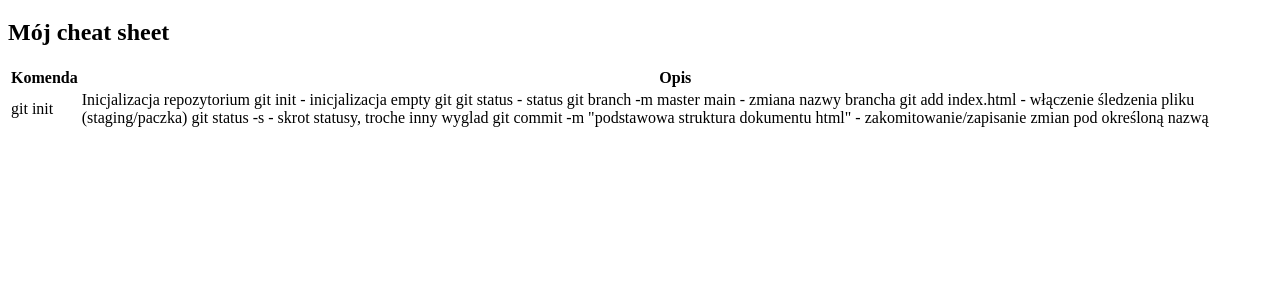
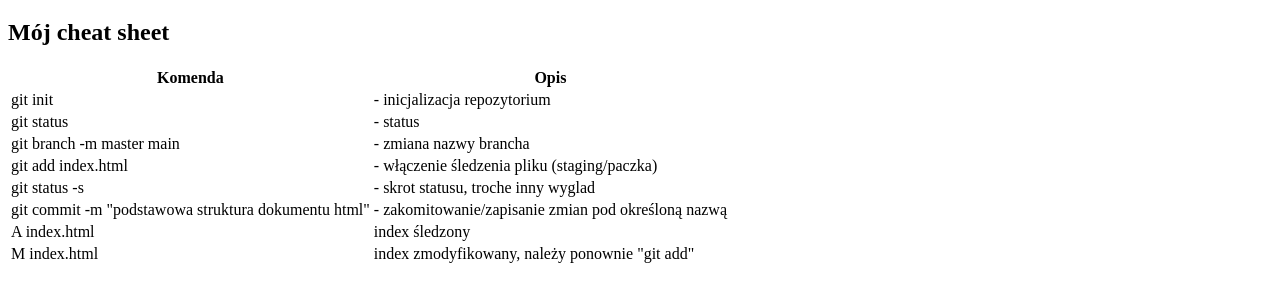
Before and after one commit to Aknowi/git_trening_pomeranian, a plain HTML site: page index.html in a window 1280 px wide. Shown: the part 61-362 px from the top of the page. Drawn offline with Linux system fonts and the light colour scheme.

Commit message:
podstawowa struktura dokumentu html

```diff
--- a/index.html
+++ b/index.html
@@ -16,17 +16,35 @@
         </tr>
         <tr>
             <td>git init</td>
-            <td>Inicjalizacja repozytorium
-                git init - inicjalizacja empty git
-                git status - status
-                git branch -m master main - zmiana nazwy brancha
-                git add index.html - włączenie śledzenia pliku (staging/paczka)
-                git status -s - skrot statusy, troche inny wyglad
-                git commit -m "podstawowa struktura dokumentu html"
-                 - zakomitowanie/zapisanie zmian pod określoną nazwą
-
-
-            </td>
+            <td>- inicjalizacja repozytorium</td>
+        </tr>
+        <tr>
+            <td>git status</td>
+            <td>- status</td>
+        </tr>
+        <tr>
+            <td>git branch -m master main</td>
+            <td>- zmiana nazwy brancha </td>
+        </tr>
+        <tr>
+            <td>git add index.html</td>
+            <td>- włączenie śledzenia pliku (staging/paczka)</td>
+        </tr>
+        <tr>
+            <td>git status -s</td>
+            <td>- skrot statusu, troche inny wyglad</td>
+        </tr>
+        <tr>
+            <td>git commit -m "podstawowa struktura dokumentu html"</td>
+            <td>- zakomitowanie/zapisanie zmian pod określoną nazwą</td>
+        </tr>
+        <tr>
+            <td>A index.html</td>
+            <td>index śledzony</td>
+        </tr>
+        <tr>
+            <td>M index.html</td>
+            <td>index zmodyfikowany, należy ponownie "git add"</td>
         </tr>
     </table>
 </body>
```
